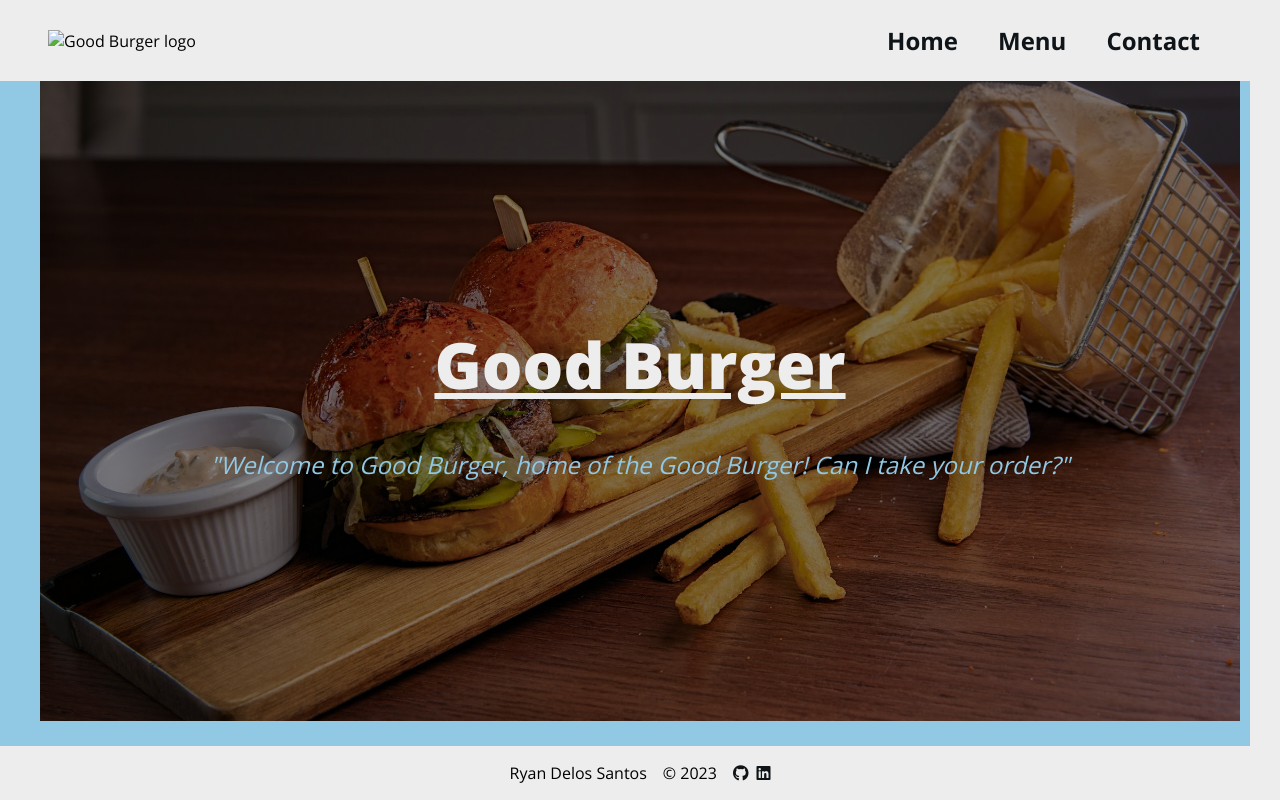
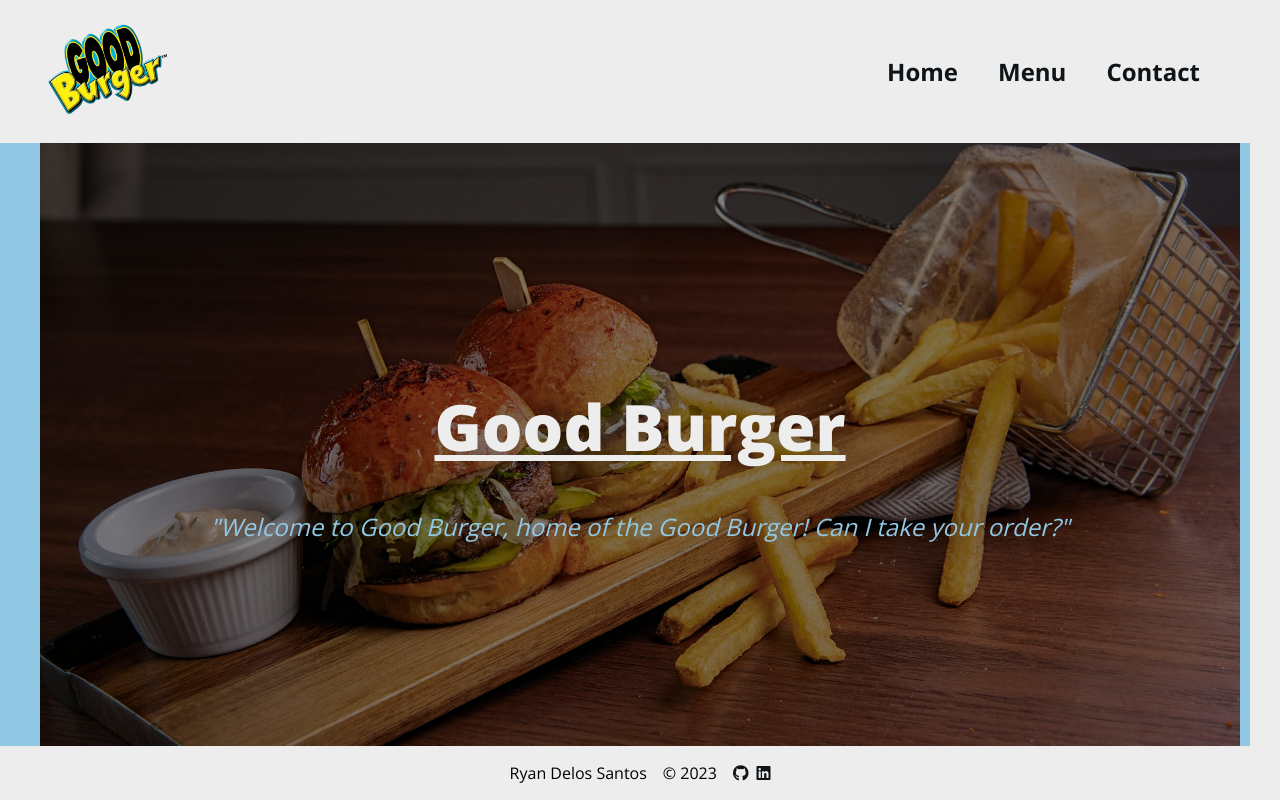
Before and after one commit to RyanDelos/restaurant-page, a website built with webpack: page dist/index.html in a window 1280 px wide. Built offline with nearby package versions, Linux system fonts and the light colour scheme; files whose address does not match are found by name.

Commit message:
fix image

```diff
--- a/src/website.js
+++ b/src/website.js
@@ -14,7 +14,7 @@
 
   const logoImage = document.createElement('img');
   logoImage.classList.add('logo-img');
-  logoImage.src = './src/img/Logo.jpeg';
+  logoImage.src = '../src/img/logo.png';
   logoImage.alt = 'Good Burger logo';
 
   logo.appendChild(logoImage);
```
Also changed, not shown: dist/index.html, dist/main.js.
